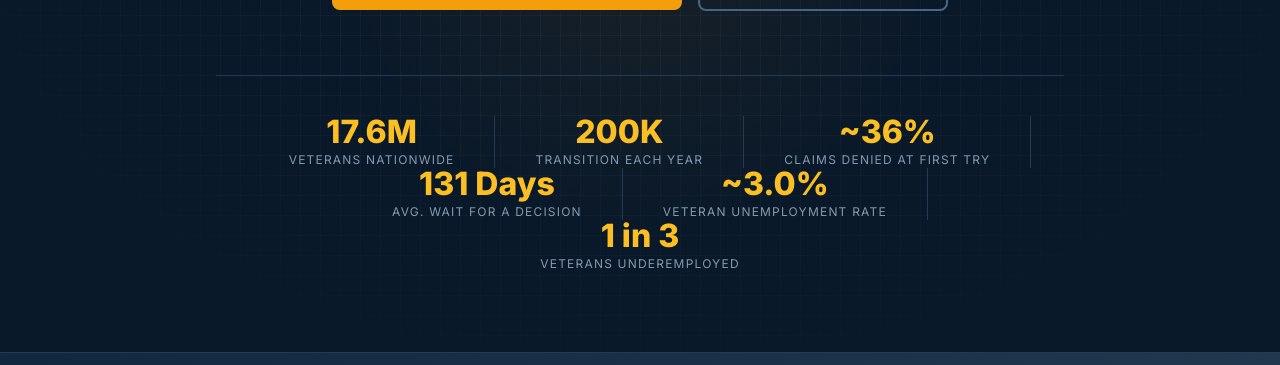
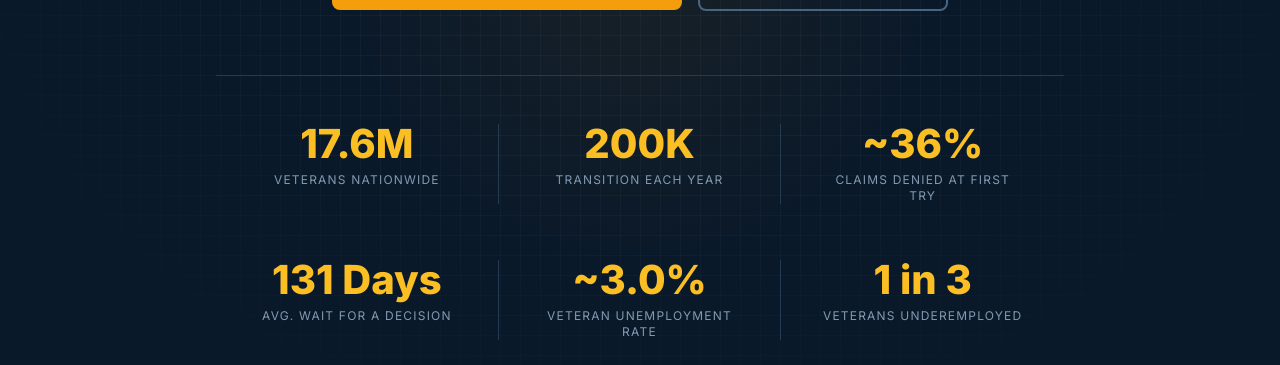
Before and after one commit to Patriot7Six/Patriot-Ops-Center, a Next.js app: page / in a window 1280 px wide. Shown: the part 550-915 px from the top of the page. Built offline with nearby package versions, Linux system fonts and the light colour scheme; no server answers.

Commit message:
feat: enhance stats display layout and styling for improved user engagement

```diff
--- a/src/app/page.tsx
+++ b/src/app/page.tsx
@@ -81,21 +81,25 @@ export default function HomePage() {
             </div>
 
             {/* Stats bar */}
-            <div className="flex flex-wrap items-center justify-center border-t border-navy-800 pt-10 animate-in delay-4">
+            <div className="grid grid-cols-3 gap-y-14 border-t border-navy-800 pt-12 animate-in delay-4">
               {[
                 { number: '17.6M',     label: 'Veterans Nationwide'        },
                 { number: '200K',      label: 'Transition Each Year'       },
                 { number: '~36%',      label: 'Claims Denied at First Try' },
                 { number: '131 Days',  label: 'Avg. Wait for a Decision'   },
-                { number: '~3.0%',     label: 'Veteran Unemployment Rate'   },
+                { number: '~3.0%',     label: 'Veteran Unemployment Rate'  },
                 { number: '1 in 3',    label: 'Veterans Underemployed'     },
-              ].map((stat, i, arr) => (
+              ].map((stat, i) => (
                 <div
                   key={stat.label}
-                  className={`px-10 text-center ${i < arr.length - 1 ? 'border-r border-navy-800' : ''}`}
+                  className={`group px-10 text-center cursor-default transition-transform duration-300 hover:-translate-y-1 ${i % 3 < 2 ? 'border-r border-navy-800' : ''}`}
                 >
-                  <div className="text-[2rem] font-extrabold text-gold-400 leading-none mb-1">{stat.number}</div>
-                  <div className="text-xs text-navy-400 tracking-widest uppercase">{stat.label}</div>
+                  <div className="text-[2.5rem] font-extrabold text-gold-400 leading-none mb-2 transition-all duration-300 group-hover:text-gold-300 drop-shadow-[0_0_0_rgba(251,191,36,0)] group-hover:drop-shadow-[0_0_18px_rgba(251,191,36,0.45)]">
+                    {stat.number}
+                  </div>
+                  <div className="text-xs text-navy-400 tracking-widest uppercase transition-colors duration-300 group-hover:text-gold-400">
+                    {stat.label}
+                  </div>
                 </div>
               ))}
             </div>
```
Also changed, not shown: 1 other file (tests, documents, lock files or other folders).
